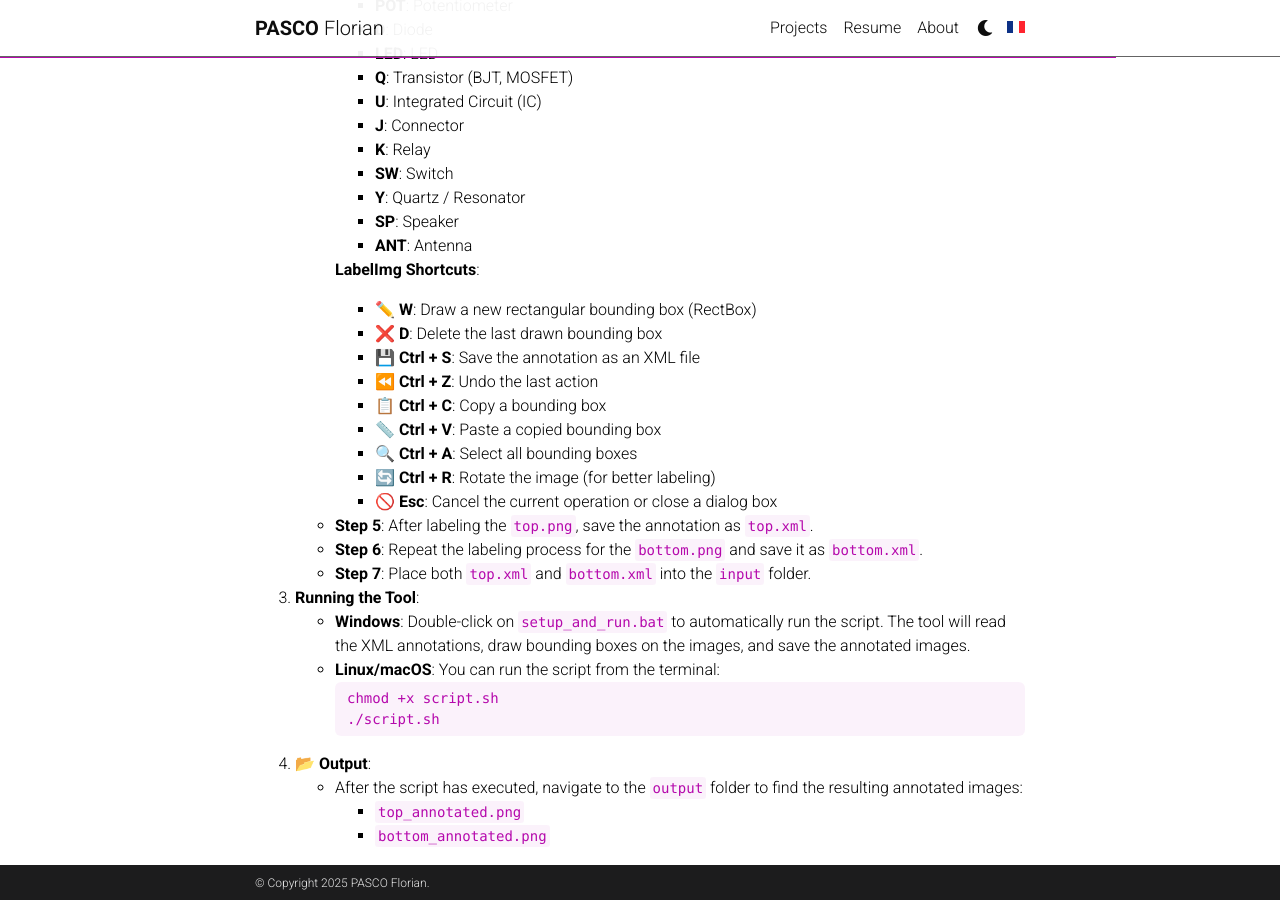
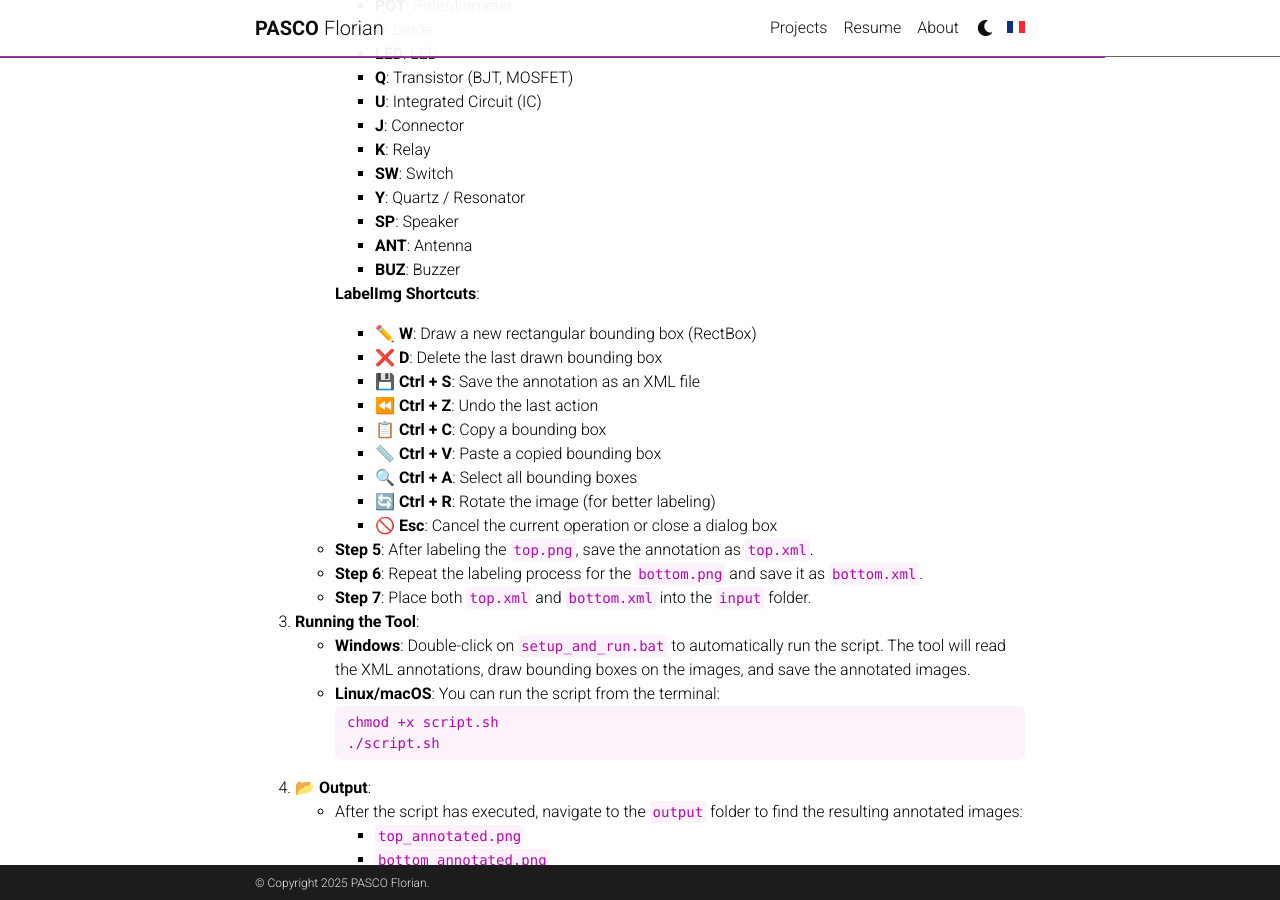
Before and after one commit to mathisdemo/mathisdemo.github.io, a Jekyll site: the page built from _projects/BoardMapper.md, in a window 1280 px wide and 900 px high, scrolled down 2008 px. Built offline with Jekyll 4.4.1, drawn with Linux system fonts in a browser that asks for light colours; comment, search, counter and statistics services are not loaded; a style sheet for code colours, icons or effects is not loaded.

```diff
--- a/_projects/BoardMapper.md
+++ b/_projects/BoardMapper.md
@@ -64,6 +64,7 @@ BoardMapper is an open-source tool designed to automatically generate PCB layout
      - **Y**: Quartz / Resonator
      - **SP**: Speaker
      - **ANT**: Antenna
+     - **BUZ**: Buzzer
 
      **LabelImg Shortcuts**:
      - ✏️ **W**: Draw a new rectangular bounding box (RectBox)
```
